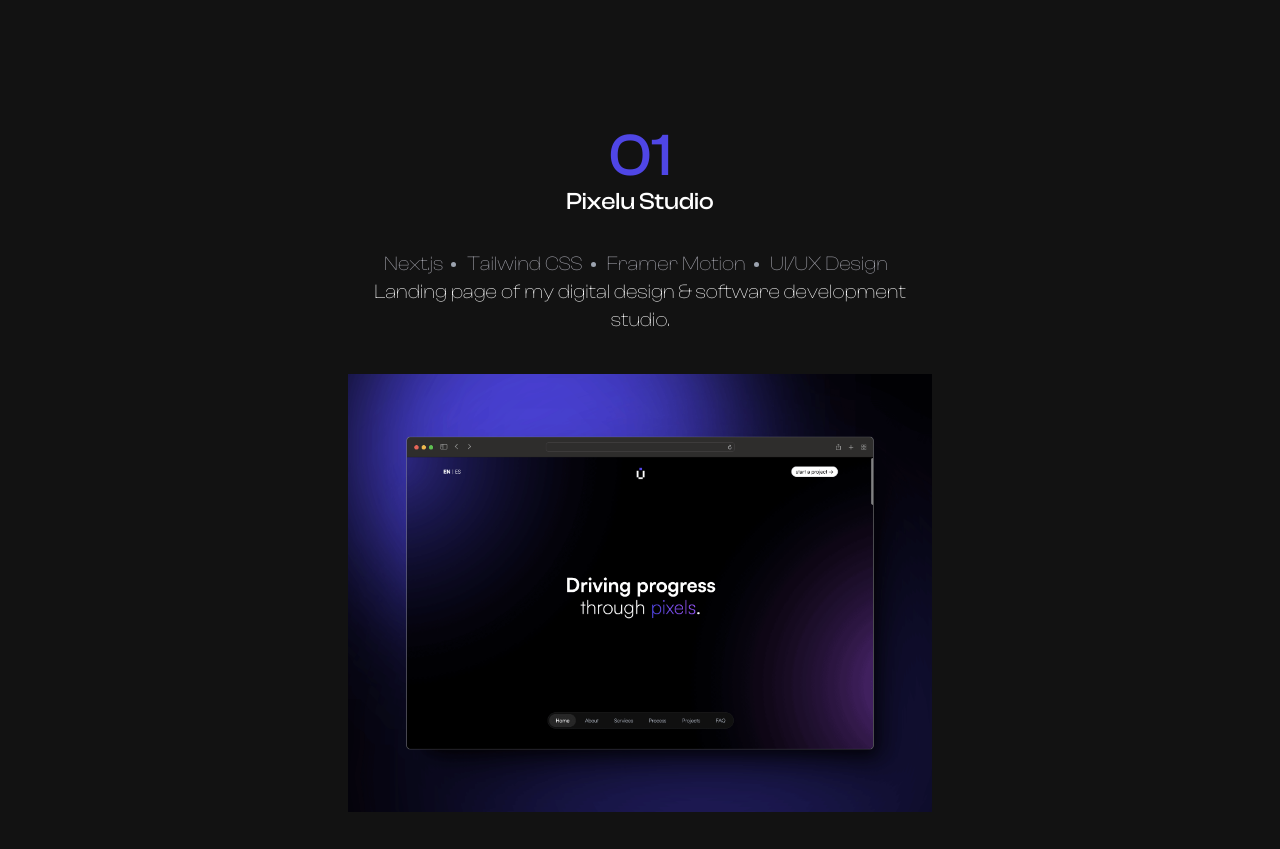
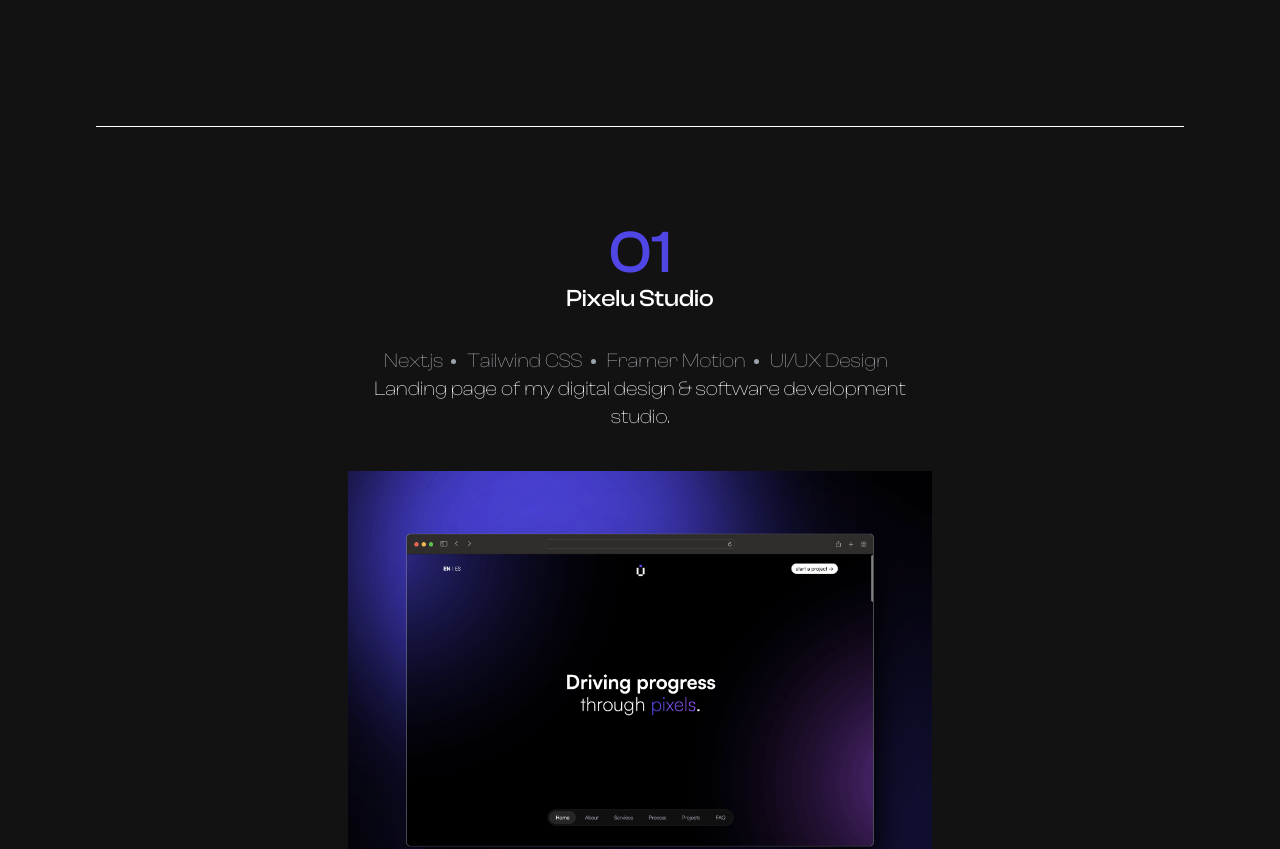
Before and after one commit to AlonsoMtzG/alonsomtz-portfolio, a Next.js app: page / in a window 1280 px wide. Shown: the part 680-1529 px from the top of the page. Built offline with nearby package versions, Linux system fonts and the light colour scheme.

Commit message:
added dividers

```diff
--- a/app/page.js
+++ b/app/page.js
@@ -3,13 +3,16 @@
 import { Footer } from "@/components/Footer";
 import { Header } from "@/components/Header";
 import { Contact } from "@/components/Contact";
+import { Divider } from "@/components/Divider";
 
 export default function Home() {
   return (
     <main className="font-clashDisplay px-14 h-screen relative">
       <Header />
       <About />
+      <Divider />
       <Projects />
+      <Divider />
       <Contact />
       <Footer />
     </main>
--- a/components/Divider.jsx
+++ b/components/Divider.jsx
@@ -1,14 +1,9 @@
-'use client';
-import { useThemeContext } from '@/hooks/useThemeContext';
 import React from 'react';
 
 export const Divider = () => {
-  const { bgColor } = useThemeContext();
   return (
     <div className="px-10">
-      <div
-        className={`h-[0.5px] w-full ${bgColor} transition-all duration-300`}
-      />
+      <div className="h-[0.5px] w-full bg-white transition-all duration-300" />
     </div>
   );
 };
--- a/components/Projects/index.jsx
+++ b/components/Projects/index.jsx
@@ -11,7 +11,7 @@
   const { selectedProject } = useThemeContext();
 
   return (
-    <section className="flex justify-center">
+    <section className="flex justify-center py-24">
       <div className="flex-col items-center w-1/2">
         <div className="flex flex-1 flex-col gap-8 mb-10">
           <div className="flex flex-col text-center">
```
